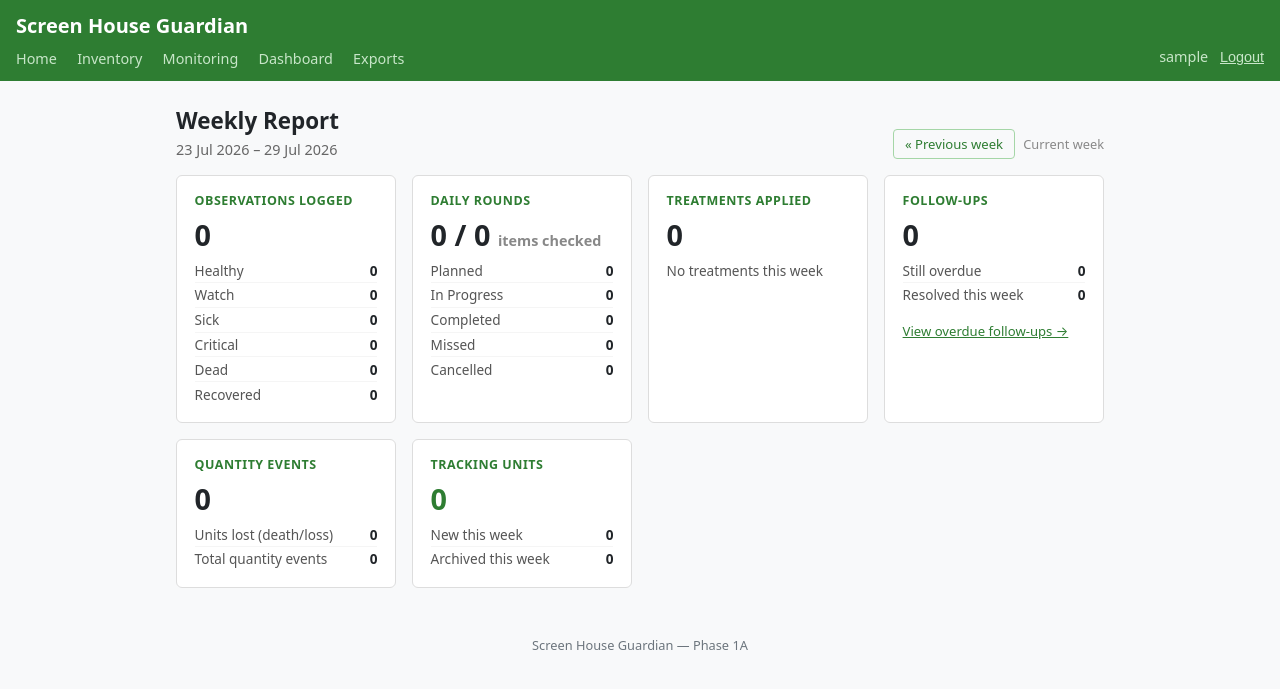
After one commit to kishkumar96/screenhouse-guardian, a Django app: page /monitoring/reports/weekly/ in a window 1280 px wide. The commit adds this page. Shown: the top 689 px of the page. Run offline with Django 5.2, Linux system fonts and the light colour scheme; the visitor is signed in with stand-in values (Sample User, id 1); data that the repository does not hold is empty.

Commit message:
Add weekly report to close out Phase 2 daily-operations scope
Summarises the last 7 days: observations by status, daily round
completion, treatments applied, follow-ups resolved/overdue, quantity
losses, and tracking unit churn. Manager-only, with prev/next week
navigation. This was the last unimplemented item from PROJECT_PLAN.md's
Phase 2 (daily rounds, treatments, and follow-up alerts were already
built).

Co-Authored-By: Claude Sonnet 5 <noreply@anthropic.com>

```diff
--- a/monitoring/services.py
+++ b/monitoring/services.py
@@ -1,13 +1,13 @@
-from datetime import timedelta
+from datetime import datetime, time as dt_time, timedelta
 
 from django.core.exceptions import ValidationError
 from django.db import transaction
-from django.db.models import OuterRef, Q, Subquery
+from django.db.models import Count, OuterRef, Q, Subquery
 from django.utils import timezone
 
 from inventory.models import TrackingUnit
 
-from .models import DailyRound, DailyRoundItem, Observation, QuantityEvent
+from .models import DailyRound, DailyRoundItem, Observation, QuantityEvent, Treatment
 
 
 def apply_quantity_event(
@@ -207,3 +207,96 @@ def update_daily_round_status(daily_round):
     if daily_round.status != new_status:
         DailyRound.objects.filter(pk=daily_round.pk).update(status=new_status)
         daily_round.status = new_status
+
+
+# ── Weekly report ──────────────────────────────────────────────────────────────
+
+_LOSS_EVENT_TYPES = [QuantityEvent.EVENT_TYPE_DEATH, QuantityEvent.EVENT_TYPE_LOSS]
+
+_RESOLVED_TREATMENT_OUTCOMES = [
+    Treatment.OUTCOME_IMPROVED,
+    Treatment.OUTCOME_NO_CHANGE,
+    Treatment.OUTCOME_WORSENED,
+    Treatment.OUTCOME_RESOLVED,
+]
+
+
+def get_weekly_summary(end_date=None):
+    """
+    Summarise field activity for the 7-day period ending on end_date (inclusive).
+
+    end_date defaults to today. Returns a dict of counts used to render the
+    weekly report: observations by status, round completion, treatments
+    applied, follow-ups resolved/still overdue, quantity losses, and
+    tracking unit churn (created/archived).
+    """
+    if end_date is None:
+        end_date = timezone.localdate()
+    start_date = end_date - timedelta(days=6)
+
+    start_dt = timezone.make_aware(datetime.combine(start_date, dt_time.min))
+    end_dt = timezone.make_aware(datetime.combine(end_date, dt_time.max))
+
+    observations = Observation.objects.filter(created_at__range=(start_dt, end_dt))
+    observation_status_breakdown = [
+        (label, observations.filter(status=value).count())
+        for value, label in Observation.STATUS_CHOICES
+    ]
+
+    rounds_in_period = DailyRound.objects.filter(date__range=(start_date, end_date))
+    round_status_breakdown = [
+        (label, rounds_in_period.filter(status=value).count())
+        for value, label in DailyRound.STATUS_CHOICES
+    ]
+    round_items_in_period = DailyRoundItem.objects.filter(daily_round__in=rounds_in_period)
+    round_items_total = round_items_in_period.count()
+    round_items_completed = round_items_in_period.filter(completed=True).count()
+
+    treatments_in_period = Treatment.objects.filter(treatment_date__range=(start_dt, end_dt))
+    _treatment_type_labels = dict(Treatment.TYPE_CHOICES)
+    treatment_type_breakdown = [
+        (_treatment_type_labels.get(row['treatment_type'], row['treatment_type']), row['count'])
+        for row in (
+            treatments_in_period
+            .values('treatment_type')
+            .annotate(count=Count('id'))
+            .order_by('-count')
+        )
+    ]
+
+    follow_ups_resolved = Treatment.objects.filter(
+        outcome__in=_RESOLVED_TREATMENT_OUTCOMES,
+        updated_at__range=(start_dt, end_dt),
+    ).count()
+    follow_ups_still_overdue = Treatment.objects.filter(
+        outcome=Treatment.OUTCOME_PENDING,
+        follow_up_date__isnull=False,
+        follow_up_date__lt=end_date,
+    ).count()
+
+    quantity_events_in_period = QuantityEvent.objects.filter(event_date__range=(start_dt, end_dt))
+    lost_changes = quantity_events_in_period.filter(
+        event_type__in=_LOSS_EVENT_TYPES
+    ).values_list('quantity_change', flat=True)
+    quantity_lost_total = -sum(lost_changes)
+
+    new_units = TrackingUnit.objects.filter(created_at__range=(start_dt, end_dt)).count()
+    archived_units = TrackingUnit.objects.filter(archived_at__range=(start_dt, end_dt)).count()
+
+    return {
+        'start_date': start_date,
+        'end_date': end_date,
+        'observation_total': observations.count(),
+        'observation_status_breakdown': observation_status_breakdown,
+        'round_status_breakdown': round_status_breakdown,
+        'round_items_total': round_items_total,
+        'round_items_completed': round_items_completed,
+        'treatment_total': treatments_in_period.count(),
+        'treatment_type_breakdown': treatment_type_breakdown,
+        'follow_ups_resolved': follow_ups_resolved,
+        'follow_ups_still_overdue': follow_ups_still_overdue,
+        'quantity_event_total': quantity_events_in_period.count(),
+        'quantity_lost_total': quantity_lost_total,
+        'new_units': new_units,
+        'archived_units': archived_units,
+    }
--- a/monitoring/urls.py
+++ b/monitoring/urls.py
@@ -15,4 +15,6 @@ urlpatterns = [
     path('rounds/<int:round_id>/edit/', views.round_edit, name='round_edit'),
     # Follow-up management
     path('follow-ups/', views.follow_up_list, name='follow_up_list'),
+    # Weekly report
+    path('reports/weekly/', views.weekly_report, name='weekly_report'),
 ]
--- a/monitoring/views.py
+++ b/monitoring/views.py
@@ -1,3 +1,5 @@
+from datetime import date, timedelta
+
 from django.contrib import messages
 from django.core.exceptions import ValidationError
 from django.db.models import OuterRef, Q, Subquery
@@ -19,6 +21,7 @@ from .models import DailyRound, DailyRoundItem, MAX_OBSERVATION_IMAGE_SIZE_MB, O
 from .services import (
     apply_quantity_event,
     create_daily_round_with_items,
+    get_weekly_summary,
     mark_overdue_rounds_missed,
     update_daily_round_status,
 )
@@ -466,3 +469,26 @@ def follow_up_list(request):
         'today': today,
         'show_manager_links': is_manager(request.user),
     })
+
+
+# ── Weekly report ───────────────────────────────────────────────────────────────
+
+@manager_required
+def weekly_report(request):
+    end_date_param = request.GET.get('end_date', '')
+    end_date = timezone.localdate()
+    if end_date_param:
+        try:
+            end_date = date.fromisoformat(end_date_param)
+        except ValueError:
+            messages.error(request, 'Invalid date. Showing the current week instead.')
+            end_date = timezone.localdate()
+
+    summary = get_weekly_summary(end_date=end_date)
+
+    return render(request, 'monitoring/weekly_report.html', {
+        'summary': summary,
+        'prev_week_end': (end_date - timedelta(days=7)).isoformat(),
+        'next_week_end': (end_date + timedelta(days=7)).isoformat(),
+        'is_current_week': end_date >= timezone.localdate(),
+    })
--- a/templates/dashboard/index.html
+++ b/templates/dashboard/index.html
@@ -256,6 +256,9 @@
     {% endif %}
     <a href="{% url 'monitoring:round_list' %}" class="dash-action-btn secondary">Daily rounds</a>
     <a href="{% url 'monitoring:follow_up_list' %}" class="dash-action-btn secondary">Follow-ups</a>
+    {% if show_manager_links %}
+      <a href="{% url 'monitoring:weekly_report' %}" class="dash-action-btn secondary">Weekly report</a>
+    {% endif %}
     <a href="{% url 'inventory:archived_tracking_units' %}" class="dash-action-btn secondary">Archived units</a>
     {% if show_staff_links %}
       <a href="/admin/inventory/trackingunit/add/" class="dash-action-btn secondary">Create unit in admin</a>
--- /dev/null
+++ b/templates/monitoring/weekly_report.html
@@ -0,0 +1,139 @@
+{% extends "base.html" %}
+
+{% block title %}Weekly Report — Screen House Guardian{% endblock %}
+
+{% block extra_style %}
+.wr-heading { margin-bottom: 1rem; display: flex; justify-content: space-between; align-items: flex-end; flex-wrap: wrap; gap: 0.75rem; }
+.wr-heading h2 { margin: 0 0 0.25rem; font-size: 1.4rem; }
+.wr-heading p  { margin: 0; color: #666; font-size: 0.9rem; }
+.wr-nav { display: flex; gap: 0.5rem; align-items: center; }
+.wr-nav a {
+  font-size: 0.82rem;
+  color: #2e7d32;
+  text-decoration: none;
+  border: 1px solid #a5d6a7;
+  border-radius: 4px;
+  padding: 0.3rem 0.7rem;
+}
+.wr-nav a:hover { background: #e8f5e9; }
+.wr-nav .current-week { font-size: 0.8rem; color: #888; }
+
+.wr-grid {
+  display: grid;
+  grid-template-columns: repeat(auto-fit, minmax(220px, 1fr));
+  gap: 1rem;
+  margin-bottom: 1.5rem;
+}
+.wr-card {
+  background: #fff;
+  border: 1px solid #ddd;
+  border-radius: 6px;
+  padding: 1rem 1.1rem;
+}
+.wr-card h3 {
+  margin: 0 0 0.6rem;
+  font-size: 0.78rem;
+  text-transform: uppercase;
+  letter-spacing: 0.04em;
+  color: #2e7d32;
+}
+.wr-card .wr-total {
+  font-size: 1.8rem;
+  font-weight: 700;
+  line-height: 1.1;
+  margin-bottom: 0.5rem;
+}
+.wr-breakdown { list-style: none; margin: 0; padding: 0; font-size: 0.85rem; }
+.wr-breakdown li { display: flex; justify-content: space-between; padding: 0.15rem 0; border-bottom: 1px solid #f5f5f5; }
+.wr-breakdown li:last-child { border-bottom: none; }
+.wr-breakdown .wr-key { color: #555; }
+.wr-breakdown .wr-count { font-weight: 600; }
+
+.wr-card.alert .wr-total { color: #b71c1c; }
+.wr-card.warn .wr-total { color: #e65100; }
+.wr-card.ok .wr-total { color: #2e7d32; }
+{% endblock %}
+
+{% block content %}
+<div class="wr-heading">
+  <div>
+    <h2>Weekly Report</h2>
+    <p>{{ summary.start_date|date:"d M Y" }} – {{ summary.end_date|date:"d M Y" }}</p>
+  </div>
+  <div class="wr-nav">
+    <a href="?end_date={{ prev_week_end }}">&laquo; Previous week</a>
+    {% if is_current_week %}
+    <span class="current-week">Current week</span>
+    {% else %}
+    <a href="?end_date={{ next_week_end }}">Next week &raquo;</a>
+    {% endif %}
+  </div>
+</div>
+
+<div class="wr-grid">
+  <div class="wr-card">
+    <h3>Observations logged</h3>
+    <div class="wr-total">{{ summary.observation_total }}</div>
+    <ul class="wr-breakdown">
+      {% for label, count in summary.observation_status_breakdown %}
+      <li><span class="wr-key">{{ label }}</span><span class="wr-count">{{ count }}</span></li>
+      {% endfor %}
+    </ul>
+  </div>
+
+  <div class="wr-card">
+    <h3>Daily rounds</h3>
+    <div class="wr-total">
+      {{ summary.round_items_completed }} / {{ summary.round_items_total }}
+      <span style="font-size:0.9rem;color:#888;">items checked</span>
+    </div>
+    <ul class="wr-breakdown">
+      {% for label, count in summary.round_status_breakdown %}
+      <li><span class="wr-key">{{ label }}</span><span class="wr-count">{{ count }}</span></li>
+      {% endfor %}
+    </ul>
+  </div>
+
+  <div class="wr-card">
+    <h3>Treatments applied</h3>
+    <div class="wr-total">{{ summary.treatment_total }}</div>
+    <ul class="wr-breakdown">
+      {% for label, count in summary.treatment_type_breakdown %}
+      <li><span class="wr-key">{{ label }}</span><span class="wr-count">{{ count }}</span></li>
+      {% empty %}
+      <li><span class="wr-key">No treatments this week</span></li>
+      {% endfor %}
+    </ul>
+  </div>
+
+  <div class="wr-card {% if summary.follow_ups_still_overdue > 0 %}alert{% endif %}">
+    <h3>Follow-ups</h3>
+    <div class="wr-total">{{ summary.follow_ups_still_overdue }}</div>
+    <ul class="wr-breakdown">
+      <li><span class="wr-key">Still overdue</span><span class="wr-count">{{ summary.follow_ups_still_overdue }}</span></li>
+      <li><span class="wr-key">Resolved this week</span><span class="wr-count">{{ summary.follow_ups_resolved }}</span></li>
+    </ul>
+    <div style="margin-top:0.75rem;">
+      <a href="{% url 'monitoring:follow_up_list' %}?status=overdue" style="font-size:0.82rem;color:#2e7d32;">View overdue follow-ups &rarr;</a>
+    </div>
+  </div>
+
+  <div class="wr-card {% if summary.quantity_lost_total > 0 %}warn{% endif %}">
+    <h3>Quantity events</h3>
+    <div class="wr-total">{{ summary.quantity_lost_total }}</div>
+    <ul class="wr-breakdown">
+      <li><span class="wr-key">Units lost (death/loss)</span><span class="wr-count">{{ summary.quantity_lost_total }}</span></li>
+      <li><span class="wr-key">Total quantity events</span><span class="wr-count">{{ summary.quantity_event_total }}</span></li>
+    </ul>
+  </div>
+
+  <div class="wr-card ok">
+    <h3>Tracking units</h3>
+    <div class="wr-total">{{ summary.new_units }}</div>
+    <ul class="wr-breakdown">
+      <li><span class="wr-key">New this week</span><span class="wr-count">{{ summary.new_units }}</span></li>
+      <li><span class="wr-key">Archived this week</span><span class="wr-count">{{ summary.archived_units }}</span></li>
+    </ul>
+  </div>
+</div>
+{% endblock %}
```
Also changed, not shown: monitoring/tests/test_services.py (+171 -1 lines), monitoring/tests/test_views.py (+65 -0 lines).
